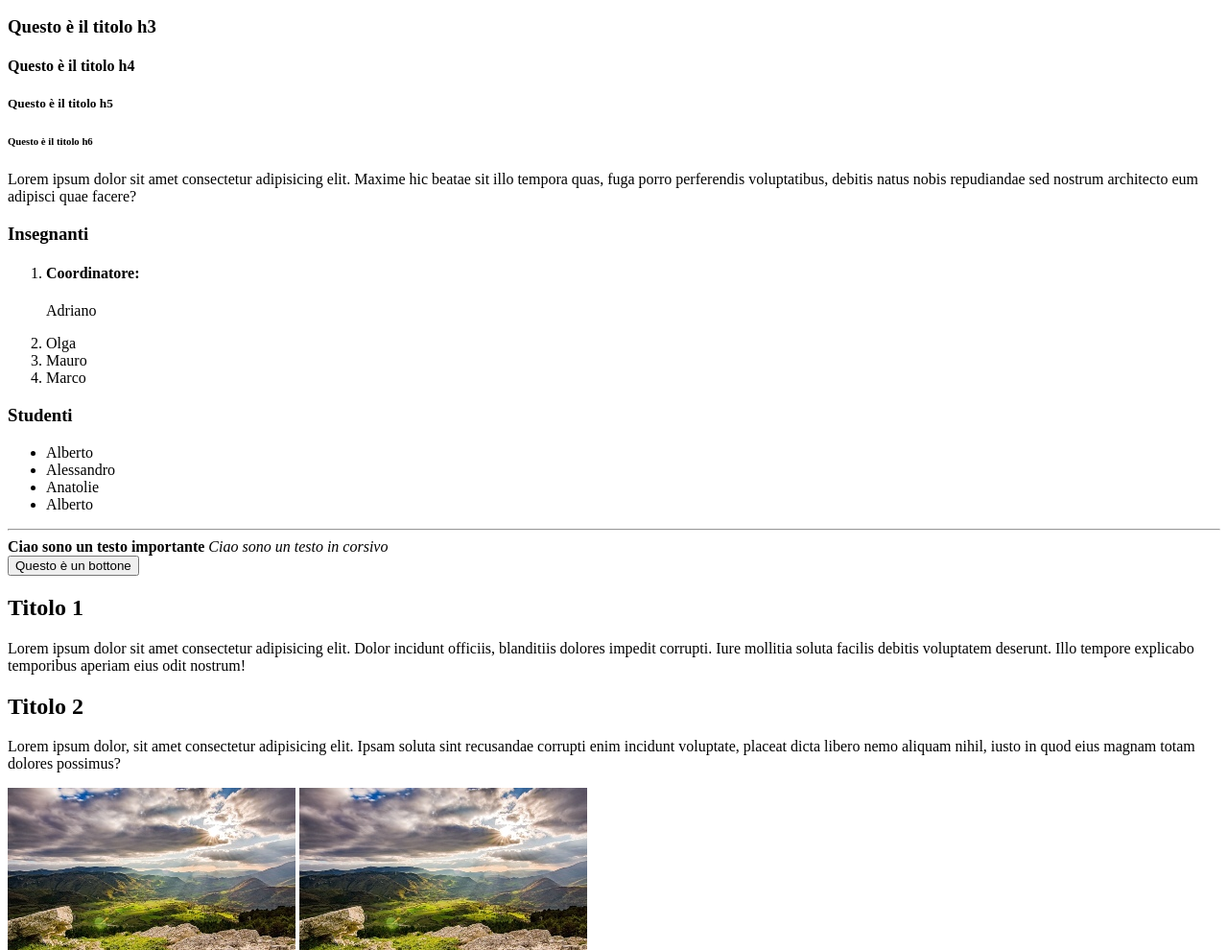
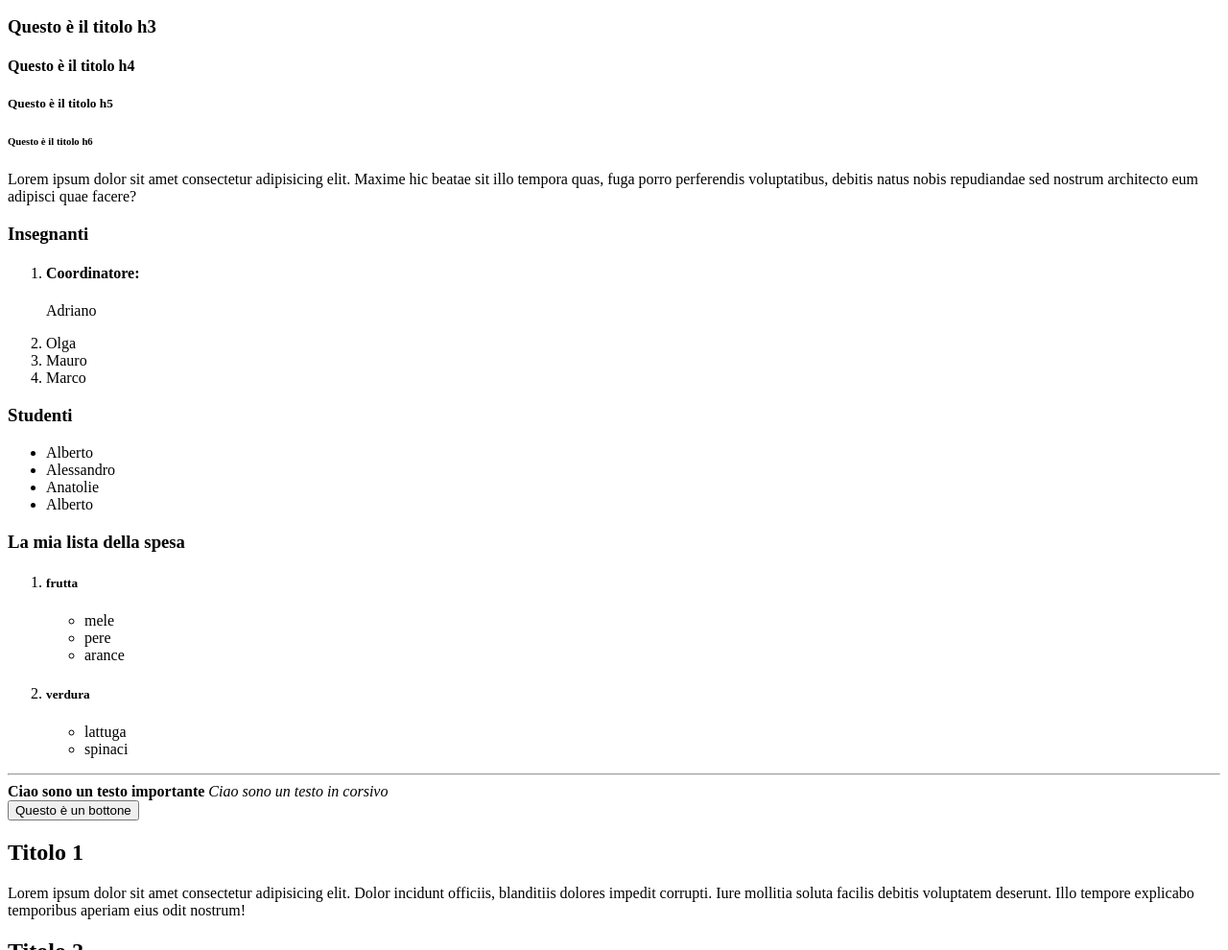
Before and after one commit to olgas-class/html-tags, a plain HTML site: page index.html in a window 1280 px wide. Shown: the part 110-1100 px from the top of the page at 96% size. Drawn offline with Linux system fonts and the light colour scheme.

Commit message:
Esempio delle liste annidate

```diff
--- a/index.html
+++ b/index.html
@@ -47,6 +47,28 @@
             <li>Anatolie</li>
             <li>Alberto</li>
         </ul>
+
+        <!-- Esempio delle liste annidate -->
+        <h3>La mia lista della spesa</h3>
+        <ol>
+            <li>
+                <h5>frutta</h5>
+                <!-- Lista interna -->
+                <ul>
+                    <li>mele</li>
+                    <li>pere</li>
+                    <li>arance</li>
+                </ul>
+                <!-- /Lista interna -->
+            </li>
+            <li>
+                <h5>verdura</h5>
+                <ul>
+                    <li>lattuga</li>
+                    <li>spinaci</li>
+                </ul>
+            </li>
+        </ol>
 
         <!-- Altri tag semantici -->
         <hr>
```
